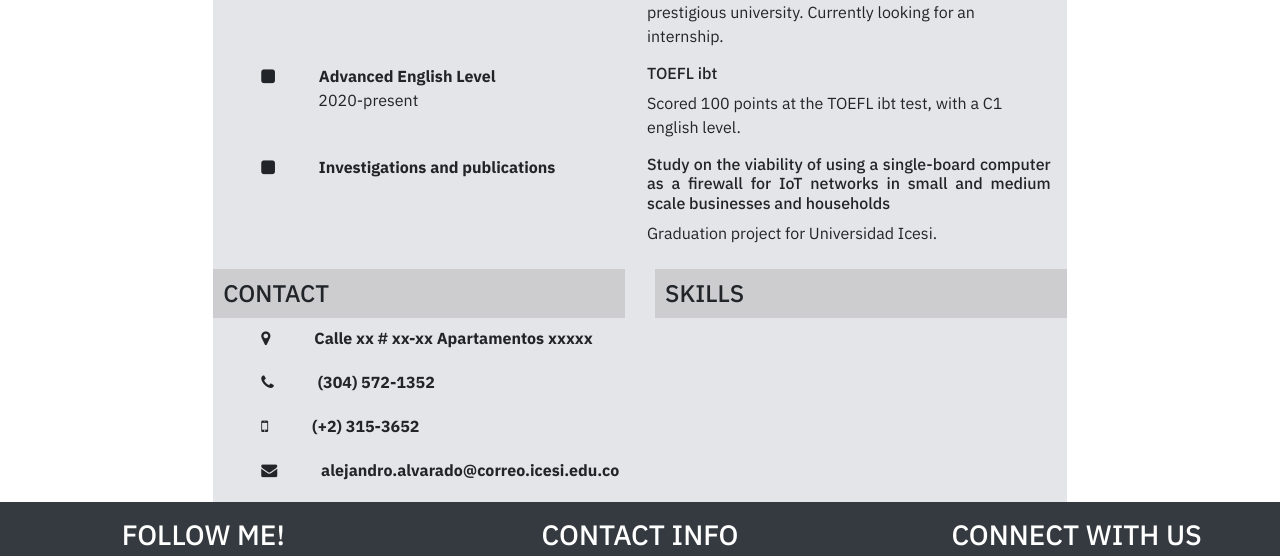
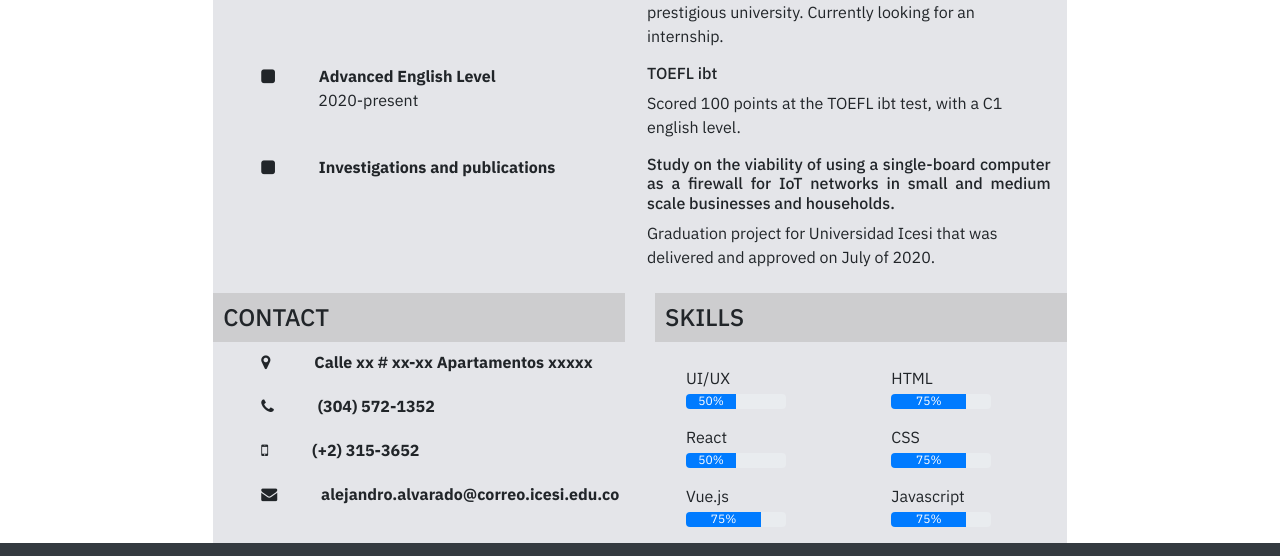
Before and after one commit to AlejoAlvarado/curriculumwebpage, a plain HTML site: page resume.html in a window 1280 px wide. Shown: the part 792-1348 px from the top of the page. Drawn offline with nearby package versions, Linux system fonts and the light colour scheme.

Commit message:
Finished modifying resumen.html

```diff
--- a/resume.css
+++ b/resume.css
@@ -47,6 +47,10 @@ color: white;
 #year{
   margin-left: 105px;
 }
+#prog{
+  height: 15px;
+  width: 100px;
+}
 .bg-lightblue{
     background-color: rgb(43, 62, 134);
 }
--- a/resume.html
+++ b/resume.html
@@ -155,8 +155,8 @@
             <div class="col-md mr-3">
                 <div>
                     <h6 class="text-justify">Study on the viability of using a single-board computer as a firewall for
-                        IoT networks in small and medium scale businesses and households</h6>
-                    <p>Graduation project for Universidad Icesi.</p>
+                        IoT networks in small and medium scale businesses and households.</h6>
+                    <p>Graduation project for Universidad Icesi that was delivered and approved on July of 2020.</p>
                 </div>
             </div>
         </div>
@@ -200,6 +200,48 @@
                 <div class="row mt-2">
                     <div class="col-md-12">
                         <h4 id="profile">SKILLS</h4>
+                    </div>
+                </div>
+                <div class="row mt-3 mb-3 ml-3">
+                    <div class="col">
+                        UI/UX<div class="progress mt-1" id="prog">
+                            <div class="progress-bar w-50" role="progressbar" aria-valuenow="50" aria-valuemin="0"
+                                aria-valuemax="100">50%</div>
+                        </div>
+                    </div>
+                    <div class="col">
+                        HTML<div class="progress mt-1" id="prog">
+                            <div class="progress-bar w-75" role="progressbar" aria-valuenow="70" aria-valuemin="0"
+                                aria-valuemax="100">75%</div>
+                        </div>
+                    </div>
+                </div>
+                <div class="row mb-3 ml-3">
+                    <div class="col">
+                        React<div class="progress mt-1" id="prog">
+                            <div class="progress-bar w-50" role="progressbar" aria-valuenow="70" aria-valuemin="0"
+                                aria-valuemax="100">50%</div>
+                        </div>
+                    </div>
+                    <div class="col">
+                        CSS<div class="progress   mt-1" id="prog">
+                            <div class="progress-bar w-75" role="progressbar" aria-valuenow="70" aria-valuemin="0"
+                                aria-valuemax="100">75%</div>
+                        </div>
+                    </div>
+                </div>
+                <div class="row mb-3 ml-3">
+                    <div class="col">
+                        Vue.js<div class="progress  mt-1" id="prog">
+                            <div class="progress-bar w-75" role="progressbar" aria-valuenow="80" aria-valuemin="0"
+                                aria-valuemax="100">75%</div>
+                        </div>
+                    </div>
+                    <div class="col">
+                        Javascript<div class="progress  mt-1" id="prog">
+                            <div class="progress-bar w-75" role="progressbar" aria-valuenow="100" aria-valuemin="0"
+                                aria-valuemax="100">75%</div>
+                        </div>
                     </div>
                 </div>
             </div>
```
